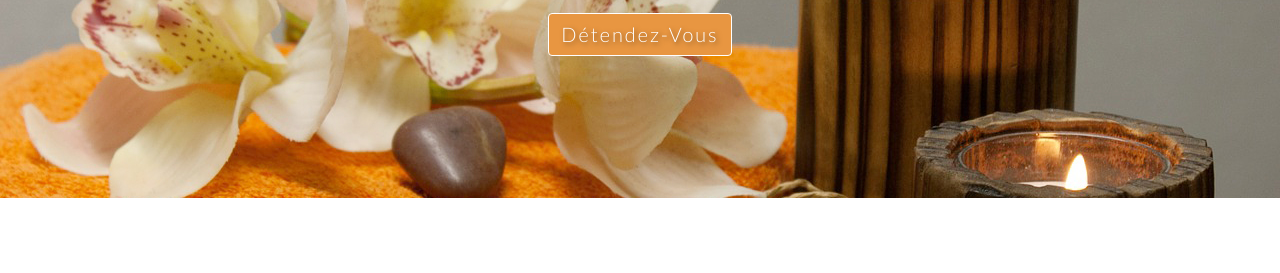
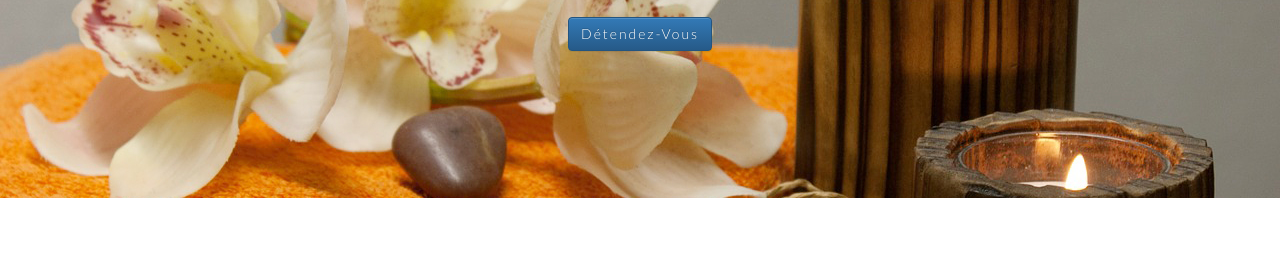
Before and after one commit to olaseb/modeling, a plain HTML site: page index.html in a window 1280 px wide. Shown: the part 252-525 px from the top of the page. Drawn offline with nearby package versions, Linux system fonts and the light colour scheme; some packages are replaced by stand-ins of ours; a script that the page names is missing.

Commit message:
changement lien bootstrap

```diff
--- a/index.html
+++ b/index.html
@@ -7,7 +7,8 @@
 
     <title>Détendez-vous avec un modelage relaxant et revigorant !</title>
 
-    <link rel="stylesheet" href="https://maxcdn.bootstrapcdn.com/bootstrap/3.2.0/css/bootstrap.min.css">
+   <!-- Latest compiled and minified CSS -->
+<link rel="stylesheet" href="https://maxcdn.bootstrapcdn.com/bootstrap/3.3.6/css/bootstrap.min.css" integrity="sha384-1q8mTJOASx8j1Au+a5WDVnPi2lkFfwwEAa8hDDdjZlpLegxhjVME1fgjWPGmkzs7" crossorigin="anonymous">
     <link rel="stylesheet" href="https://maxcdn.bootstrapcdn.com/font-awesome/4.1.0/css/font-awesome.min.css">
    <link href='https://fonts.googleapis.com/css?family=Lato:100,300,700,700italic' rel='stylesheet' type='text/css'>
     <link rel="stylesheet" href="https://maxcdn.bootstrapcdn.com/font-awesome/4.5.0/css/font-awesome.min.css">
@@ -228,6 +229,13 @@
 
     <!-- Including Bootstrap JS (with its jQuery dependency) so that dynamic components work -->
     <script src="https://ajax.googleapis.com/ajax/libs/jquery/1.11.1/jquery.min.js"></script>
-    <script src="https://maxcdn.bootstrapcdn.com/bootstrap/3.2.0/js/bootstrap.min.js"></script>
+   <!-- Latest compiled and minified CSS -->
+<link rel="stylesheet" href="https://maxcdn.bootstrapcdn.com/bootstrap/3.3.6/css/bootstrap.min.css" integrity="sha384-1q8mTJOASx8j1Au+a5WDVnPi2lkFfwwEAa8hDDdjZlpLegxhjVME1fgjWPGmkzs7" crossorigin="anonymous">
+
+<!-- Optional theme -->
+<link rel="stylesheet" href="https://maxcdn.bootstrapcdn.com/bootstrap/3.3.6/css/bootstrap-theme.min.css" integrity="sha384-fLW2N01lMqjakBkx3l/M9EahuwpSfeNvV63J5ezn3uZzapT0u7EYsXMjQV+0En5r" crossorigin="anonymous">
+
+<!-- Latest compiled and minified JavaScript -->
+<script src="https://maxcdn.bootstrapcdn.com/bootstrap/3.3.6/js/bootstrap.min.js" integrity="sha384-0mSbJDEHialfmuBBQP6A4Qrprq5OVfW37PRR3j5ELqxss1yVqOtnepnHVP9aJ7xS" crossorigin="anonymous"></script>
   </body>
 </html>
```
